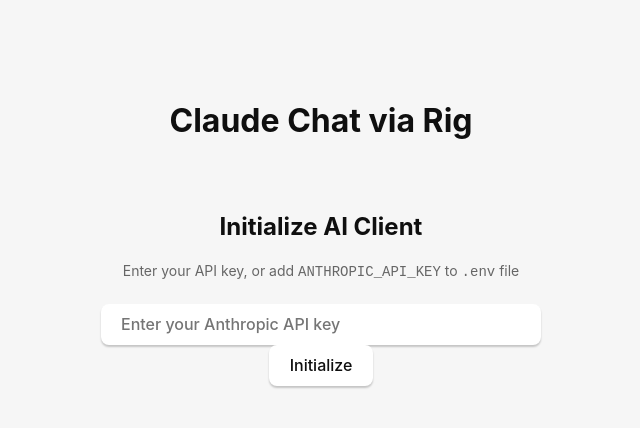
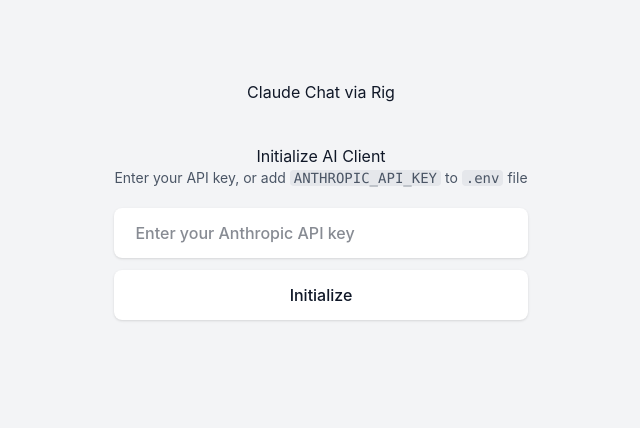
Before and after one commit to davidroeca/pueo, a React (Vite) app: page / in a window 1280 px wide. Shown: the top 428 px of the page, without its empty margins (319-959 px from the left). Built offline with nearby package versions, Linux system fonts and the light colour scheme.

Commit message:
Set up tailwind; modify styles

```diff
--- a/src/App.css
+++ /dev/null
@@ -1,194 +0,0 @@
-.logo.vite:hover {
-  filter: drop-shadow(0 0 2em #747bff);
-}
-
-.logo.react:hover {
-  filter: drop-shadow(0 0 2em #61dafb);
-}
-:root {
-  font-family: Inter, Avenir, Helvetica, Arial, sans-serif;
-  font-size: 16px;
-  line-height: 24px;
-  font-weight: 400;
-
-  color: #0f0f0f;
-  background-color: #f6f6f6;
-
-  font-synthesis: none;
-  text-rendering: optimizeLegibility;
-  -webkit-font-smoothing: antialiased;
-  -moz-osx-font-smoothing: grayscale;
-  -webkit-text-size-adjust: 100%;
-}
-
-.container {
-  margin: 0;
-  padding-top: 10vh;
-  display: flex;
-  flex-direction: column;
-  justify-content: center;
-  text-align: center;
-}
-
-.logo {
-  height: 6em;
-  padding: 1.5em;
-  will-change: filter;
-  transition: 0.75s;
-}
-
-.logo.tauri:hover {
-  filter: drop-shadow(0 0 2em #24c8db);
-}
-
-.row {
-  display: flex;
-  justify-content: center;
-}
-
-a {
-  font-weight: 500;
-  color: #646cff;
-  text-decoration: inherit;
-}
-
-a:hover {
-  color: #535bf2;
-}
-
-h1 {
-  text-align: center;
-}
-
-input,
-button {
-  border-radius: 8px;
-  border: 1px solid transparent;
-  padding: 0.6em 1.2em;
-  font-size: 1em;
-  font-weight: 500;
-  font-family: inherit;
-  color: #0f0f0f;
-  background-color: #ffffff;
-  transition: border-color 0.25s;
-  box-shadow: 0 2px 2px rgba(0, 0, 0, 0.2);
-}
-
-button {
-  cursor: pointer;
-}
-
-button:hover {
-  border-color: #396cd8;
-}
-button:active {
-  border-color: #396cd8;
-  background-color: #e8e8e8;
-}
-
-input,
-button {
-  outline: none;
-}
-
-#greet-input {
-  margin-right: 5px;
-}
-
-/* Chat specific styles */
-.chat-section {
-  max-width: 800px;
-  margin: 0 auto;
-  padding: 20px;
-}
-
-.chat-controls {
-  margin-bottom: 20px;
-  text-align: right;
-}
-
-.chat-messages {
-  min-height: 400px;
-  max-height: 600px;
-  overflow-y: auto;
-  border: 1px solid #ddd;
-  border-radius: 8px;
-  padding: 20px;
-  margin-bottom: 20px;
-  background-color: #ffffff;
-  text-align: left;
-}
-
-.message {
-  margin-bottom: 15px;
-  padding: 10px;
-  border-radius: 6px;
-}
-
-.message.user {
-  background-color: #e3f2fd;
-  margin-left: 20%;
-}
-
-.message.assistant {
-  background-color: #f5f5f5;
-  margin-right: 20%;
-}
-
-.message.streaming .cursor {
-  animation: blink 1s infinite;
-}
-
-@keyframes blink {
-  0%, 50% { opacity: 1; }
-  51%, 100% { opacity: 0; }
-}
-
-.chat-input {
-  display: flex;
-  gap: 10px;
-  align-items: center;
-}
-
-.chat-input input {
-  flex: 1;
-}
-
-.init-section {
-  max-width: 500px;
-  margin: 0 auto;
-  padding: 40px;
-}
-
-@media (prefers-color-scheme: dark) {
-  :root {
-    color: #f6f6f6;
-    background-color: #2f2f2f;
-  }
-
-  a:hover {
-    color: #24c8db;
-  }
-
-  input,
-  button {
-    color: #ffffff;
-    background-color: #0f0f0f98;
-  }
-  button:active {
-    background-color: #0f0f0f69;
-  }
-
-  .chat-messages {
-    background-color: #1a1a1a;
-    border-color: #444;
-  }
-
-  .message.user {
-    background-color: #1e3a5f;
-  }
-
-  .message.assistant {
-    background-color: #2a2a2a;
-  }
-}
--- a/src/App.tsx
+++ b/src/App.tsx
@@ -1,7 +1,6 @@
 import { useState, useEffect } from 'react'
 import { invoke } from '@tauri-apps/api/core'
 import { listen, UnlistenFn } from '@tauri-apps/api/event'
-import './App.css'
 
 interface ChatMessage {
   role: string
@@ -139,16 +138,17 @@
   }
 
   return (
-    <main className="container">
-      <h1>Claude Chat via Rig</h1>
+    <main className="m-0 pt-[10vh] flex flex-col justify-center text-center">
+      <h1 className="text-center">Claude Chat via Rig</h1>
 
       {!isInitialized ? (
-        <div className="init-section">
+        <div className="max-w-[500px] mx-auto p-10">
           <h2>Initialize AI Client</h2>
-          <p style={{ color: '#666', fontSize: '14px', marginBottom: '20px' }}>
-            Enter your API key, or add <code>ANTHROPIC_API_KEY</code> to <code>.env</code> file
+          <p className="text-gray-600 text-sm mb-5 dark:text-gray-400">
+            Enter your API key, or add <code className="bg-gray-200 px-1 rounded dark:bg-gray-700">ANTHROPIC_API_KEY</code> to <code className="bg-gray-200 px-1 rounded dark:bg-gray-700">.env</code> file
           </p>
           <form
+            className="flex flex-col gap-3"
             onSubmit={(e) => {
               e.preventDefault()
               initializeAI()
@@ -159,38 +159,55 @@
               value={apiKey}
               onChange={(e) => setApiKey(e.target.value)}
               placeholder="Enter your Anthropic API key"
-              style={{ width: '400px' }}
+              className="w-full rounded-lg border border-transparent px-5 py-3 text-base font-medium text-gray-900 bg-white dark:text-white dark:bg-gray-900/60 transition-colors shadow-sm focus:border-blue-500 focus:outline-none"
             />
-            <button type="submit">Initialize</button>
+            <button
+              type="submit"
+              className="rounded-lg border border-transparent px-5 py-3 text-base font-medium text-gray-900 bg-white dark:text-white dark:bg-gray-900/60 transition-colors shadow-sm hover:border-blue-600 active:bg-gray-200 dark:active:bg-gray-900/40 cursor-pointer"
+            >
+              Initialize
+            </button>
           </form>
-          {initError && <p style={{ color: 'red' }}>{initError}</p>}
+          {initError && <p className="text-red-600 mt-3 dark:text-red-400">{initError}</p>}
         </div>
       ) : (
-        <div className="chat-section">
-          <div className="chat-controls">
-            <button onClick={clearChat}>Clear Chat</button>
+        <div className="max-w-[800px] mx-auto px-5">
+          <div className="mb-5 text-right">
+            <button
+              onClick={clearChat}
+              className="rounded-lg border border-transparent px-5 py-3 text-base font-medium text-gray-900 bg-white dark:text-white dark:bg-gray-900/60 transition-colors shadow-sm hover:border-blue-600 active:bg-gray-200 dark:active:bg-gray-900/40 cursor-pointer"
+            >
+              Clear Chat
+            </button>
           </div>
 
-          <div className="chat-messages">
+          <div className="min-h-[400px] max-h-[600px] overflow-y-auto border border-gray-300 dark:border-gray-600 rounded-lg p-5 mb-5 bg-white dark:bg-gray-900 text-left">
             {messages.map((msg, idx) => (
-              <div key={idx} className={`message ${msg.role}`}>
+              <div
+                key={idx}
+                className={`mb-4 p-2.5 rounded-md ${
+                  msg.role === 'user'
+                    ? 'bg-blue-50 dark:bg-blue-900/30 ml-[20%]'
+                    : 'bg-gray-100 dark:bg-gray-800 mr-[20%]'
+                }`}
+              >
                 <strong>{msg.role === 'user' ? 'You' : 'Claude'}:</strong>{' '}
                 {msg.content}
               </div>
             ))}
 
             {streamingResponse && (
-              <div className="message assistant streaming">
+              <div className="mb-4 p-2.5 rounded-md bg-gray-100 dark:bg-gray-800 mr-[20%]">
                 <strong>Claude:</strong> {streamingResponse}
-                <span className="cursor">▊</span>
+                <span className="animate-pulse">▊</span>
               </div>
             )}
           </div>
 
-          {error && <p style={{ color: 'red' }}>Error: {error}</p>}
+          {error && <p className="text-red-600 mb-3 dark:text-red-400">Error: {error}</p>}
 
           <form
-            className="chat-input"
+            className="flex gap-2.5 items-center"
             onSubmit={(e) => {
               e.preventDefault()
               sendStreamingMessage()
@@ -202,15 +219,20 @@
               onChange={(e) => setInput(e.target.value)}
               placeholder="Type your message..."
               disabled={isStreaming}
-              style={{ width: '500px' }}
+              className="flex-1 rounded-lg border border-transparent px-5 py-3 text-base font-medium text-gray-900 bg-white dark:text-white dark:bg-gray-900/60 transition-colors shadow-sm focus:border-blue-500 focus:outline-none disabled:opacity-50"
             />
-            <button type="submit" disabled={isStreaming}>
+            <button
+              type="submit"
+              disabled={isStreaming}
+              className="rounded-lg border border-transparent px-5 py-3 text-base font-medium text-gray-900 bg-white dark:text-white dark:bg-gray-900/60 transition-colors shadow-sm hover:border-blue-600 active:bg-gray-200 dark:active:bg-gray-900/40 cursor-pointer disabled:opacity-50 disabled:cursor-not-allowed"
+            >
               Stream
             </button>
             <button
               type="button"
               onClick={sendNonStreamingMessage}
               disabled={isStreaming}
+              className="rounded-lg border border-transparent px-5 py-3 text-base font-medium text-gray-900 bg-white dark:text-white dark:bg-gray-900/60 transition-colors shadow-sm hover:border-blue-600 active:bg-gray-200 dark:active:bg-gray-900/40 cursor-pointer disabled:opacity-50 disabled:cursor-not-allowed"
             >
               Send (No Stream)
             </button>
--- /dev/null
+++ b/src/main.css
@@ -0,0 +1,25 @@
+@import "tailwindcss";
+@tailwind base;
+@tailwind components;
+@tailwind utilities;
+
+@layer base {
+  :root {
+    font-family: Inter, Avenir, Helvetica, Arial, sans-serif;
+    font-synthesis: none;
+    text-rendering: optimizeLegibility;
+    -webkit-font-smoothing: antialiased;
+    -moz-osx-font-smoothing: grayscale;
+    -webkit-text-size-adjust: 100%;
+  }
+
+  body {
+    @apply text-gray-900 bg-gray-100;
+  }
+
+  @media (prefers-color-scheme: dark) {
+    body {
+      @apply text-gray-100 bg-gray-800;
+    }
+  }
+}
--- a/src/main.tsx
+++ b/src/main.tsx
@@ -1,6 +1,7 @@
 import React from 'react'
 import ReactDOM from 'react-dom/client'
 import App from './App'
+import './main.css'
 
 ReactDOM.createRoot(document.getElementById('root') as HTMLElement).render(
   <React.StrictMode>
--- /dev/null
+++ b/tailwind.config.ts
@@ -0,0 +1,9 @@
+import { Config } from 'tailwindcss'
+
+export default {
+  content: ['./index.html', './src/**/*.{js,ts,jsx,tsx}'],
+  theme: {
+    extend: {},
+  },
+  plugins: [],
+} satisfies Config
--- a/vite.config.ts
+++ b/vite.config.ts
@@ -1,12 +1,13 @@
-import { defineConfig } from "vite";
-import react from "@vitejs/plugin-react";
+import { defineConfig } from 'vite'
+import react from '@vitejs/plugin-react'
+import tailwindcss from '@tailwindcss/vite'
 
 // @ts-expect-error process is a nodejs global
-const host = process.env.TAURI_DEV_HOST;
+const host = process.env.TAURI_DEV_HOST
 
 // https://vite.dev/config/
 export default defineConfig(async () => ({
-  plugins: [react()],
+  plugins: [react(), tailwindcss()],
 
   // Vite options tailored for Tauri development and only applied in `tauri dev` or `tauri build`
   //
@@ -19,14 +20,14 @@
     host: host || false,
     hmr: host
       ? {
-          protocol: "ws",
+          protocol: 'ws',
           host,
           port: 1421,
         }
       : undefined,
     watch: {
       // 3. tell Vite to ignore watching `src-tauri`
-      ignored: ["**/src-tauri/**"],
+      ignored: ['**/src-tauri/**'],
     },
   },
-}));
+}))
```
Also changed, not shown: package.json (+8 -5 lines), 1 other file (tests, documents, lock files or other folders).
